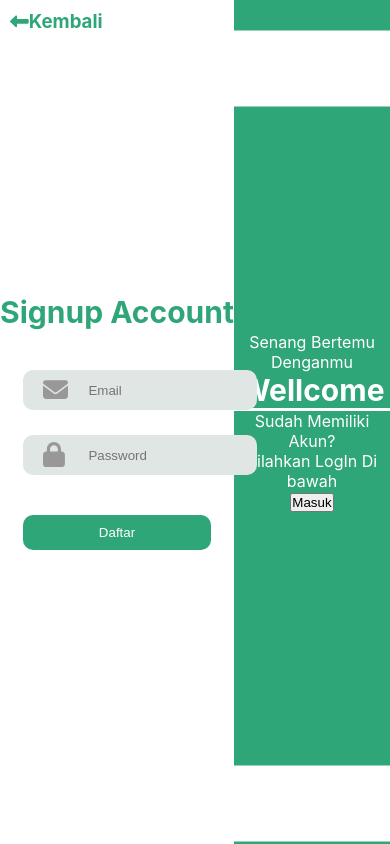
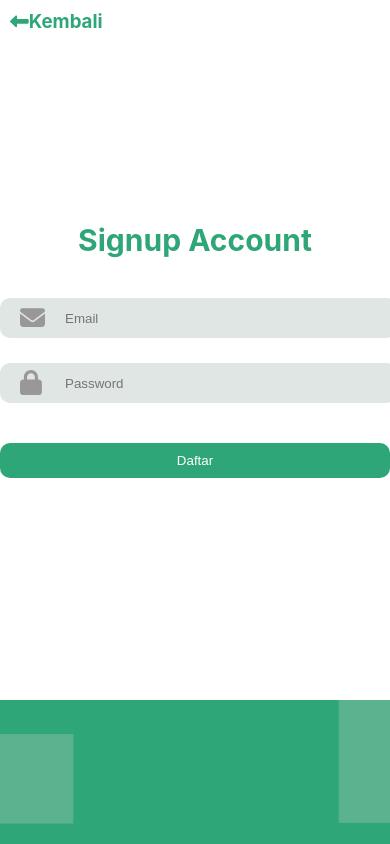
Before and after one commit to Mekamalcity/happyfinance-app, a React (Create React App) app: page /signup in a window 390 px wide. Shown: the top 844 px of the page. Built offline with nearby package versions, Linux system fonts and the light colour scheme.

Commit message:
respinsive signup

```diff
--- a/src/styles/signup/signup.css
+++ b/src/styles/signup/signup.css
@@ -1,9 +1,11 @@
-@import "//netdna.bootstrapcdn.com/font-awesome/3.0/css/font-awesome.css";
-
 * {
     padding: 0;
     margin: 0;
     /* height: 100%; */
+}
+
+* button:hover {
+    cursor: pointer;
 }
 
 .container {
@@ -61,10 +63,32 @@
     border-style: none;
     background-color: white;
     height: 3px;
+    margin-bottom: 60px;
 }
 
 .container-signup2 h2 {
     font-size: 30px
+}
+
+.container-signup2 p {
+    font-weight: bold;
+}
+
+.container-signup2 button {
+    height: 35px;
+    width: 200px;
+    background-color: #2ea678;
+    color: white;
+    border-color: white;
+    border-radius: 10px;
+    border-style: solid;
+    border-width: 2px;
+    margin-top: 20px;
+}
+
+.container-signup2 button:hover {
+    background-color: white;
+    color: #2ea678;
 }
 
 .menuju-login {
@@ -119,3 +143,33 @@
     justify-content: center;
     align-items: center;
 }
+
+@media only screen and (max-width: 790px) {
+    .container {
+        flex-direction: column;
+        position: static;
+        height: auto;
+    }
+
+    .container-signup1 {
+        height: 700px;
+        width: 100%;
+    }
+
+    .container-form {
+        width: 100%;
+    }
+
+    .input-signup {
+        width: 90%;
+    }
+    .container-signup2{
+        width: 100%;
+        height: 700px;
+    }
+}
+@media only screen and (max-width: 650px){
+    .input-signup {
+        width: 85%;
+    }
+}
```
Also changed, not shown: src/Asset/img/Signin.jpg (deleted), src/Asset/img/Signin.png.
